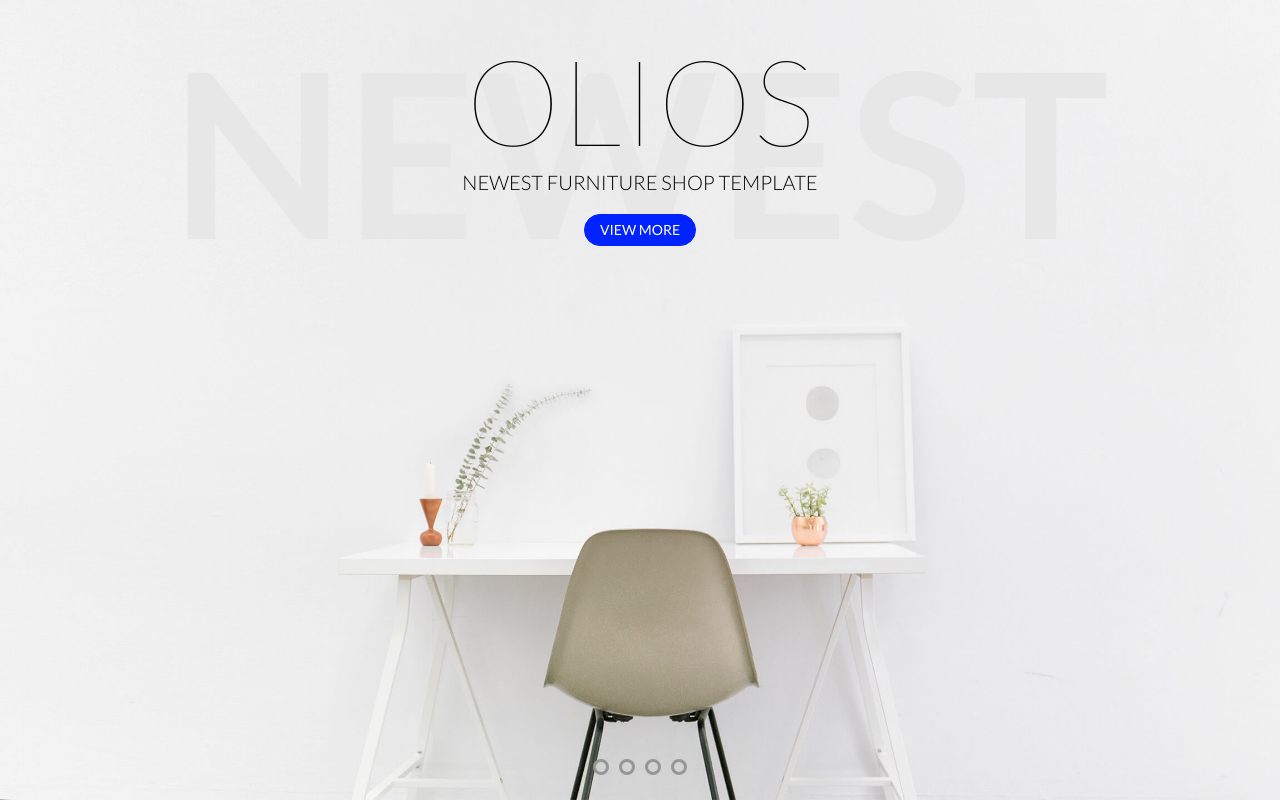
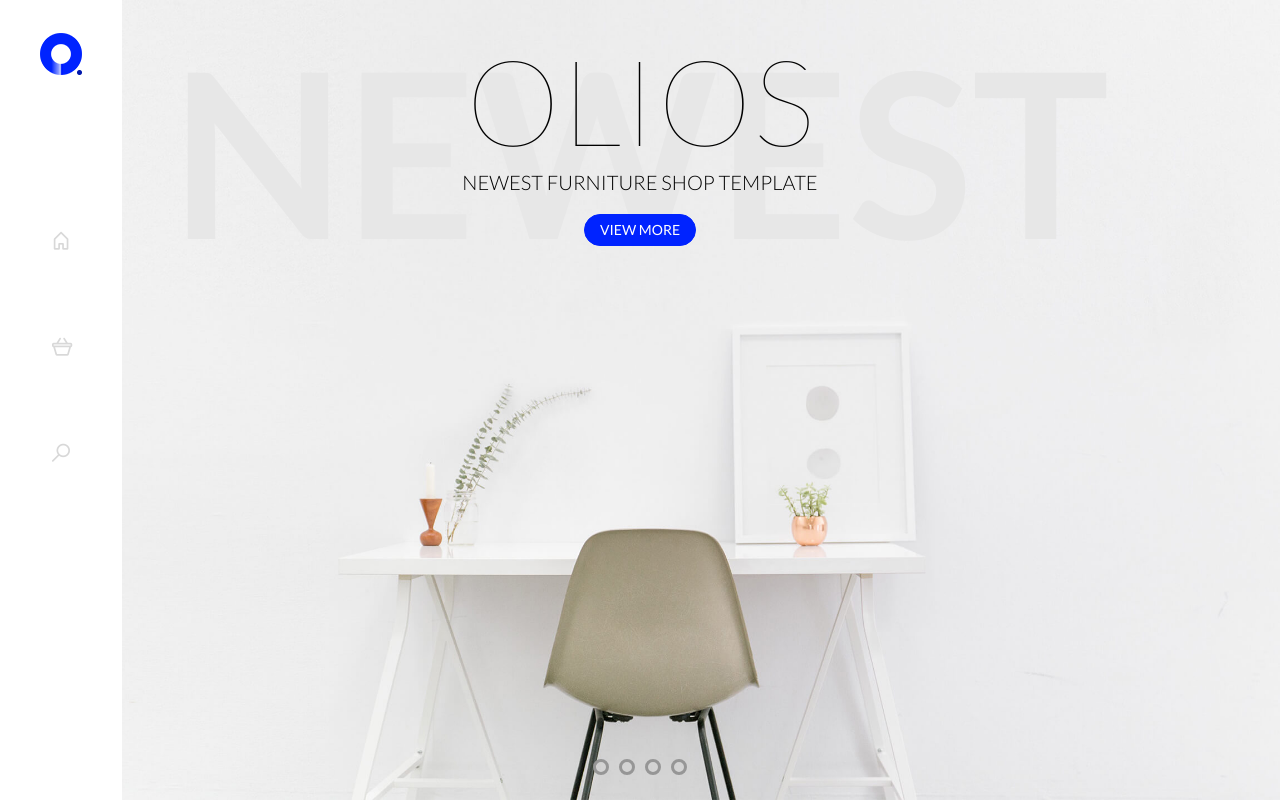
Before and after one commit to TheHunterSem/Olios, a plain HTML site: page index.html in a window 1280 px wide. Drawn offline with Linux system fonts and the light colour scheme.

Commit message:
left menu

```diff
--- a/index.html
+++ b/index.html
@@ -76,6 +76,15 @@
 		</div>
 	</div>
 
+	<div class="main-left-menu">
+		<ul class="left-menu">
+			<li><a href="#index.html"><img src="images/LOGO.png" alt="logo"></a></li>
+			<li><a href="#"><i class="icon-home"></i></a></li>
+			<li><a href="#"><i class="icon-basket"></i></a></li>
+			<li><a href="#"><i class="icon-search"></i></a></li>
+		</ul>
+	</div>
+
 <script src="scripts/jquery.js"></script>
 <script src="scripts/slick.js"></script>
 <script src="scripts/base.js"></script>
--- a/styles/style.css
+++ b/styles/style.css
@@ -134,7 +134,7 @@ body{
 	border-radius: 20px;
 	text-transform: uppercase;
 	padding: 8px 15px;
-	transition: .2s ease-in;
+	transition: .3s ease-in;
 	border: 1px solid #0023ff;
 }
 
@@ -142,3 +142,43 @@ body{
 	color: #0023ff;
 	background-color: transparent;
 }
+
+
+
+/*----------------LEFT MENU----------------*/
+.main-left-menu{
+	position: absolute;
+	content: '';
+	height: 100%;
+	top:0;
+	left: 0;
+	background-color: #fff;
+	text-align: center;
+}
+
+.left-menu{
+	list-style: none;
+	margin: 0;
+	padding: 0;
+}
+
+.left-menu li a{
+	display: inline-block;
+	color: #d8d8d8;
+	margin: 42px 0;
+	font-size: 18px;
+	transition: .5s;
+}
+
+.left-menu li a:hover{
+	color: #0023ff;
+}
+
+.left-menu li:first-child a{
+	margin: 33px 40px 108px 40px;
+	transition: .5s ease-out;
+}
+
+.left-menu li:first-child a:hover{
+	transform: rotate(360deg);
+}
```
